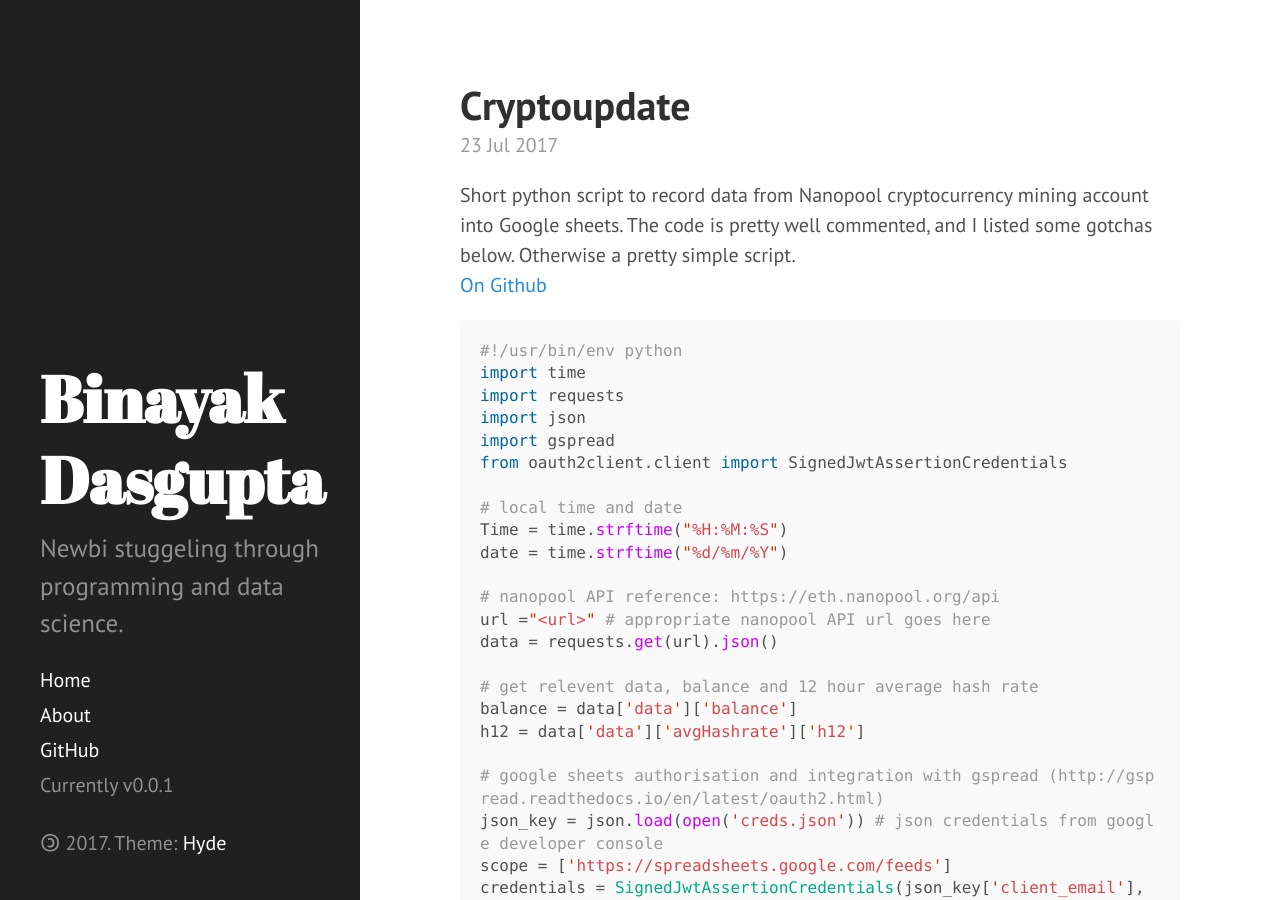
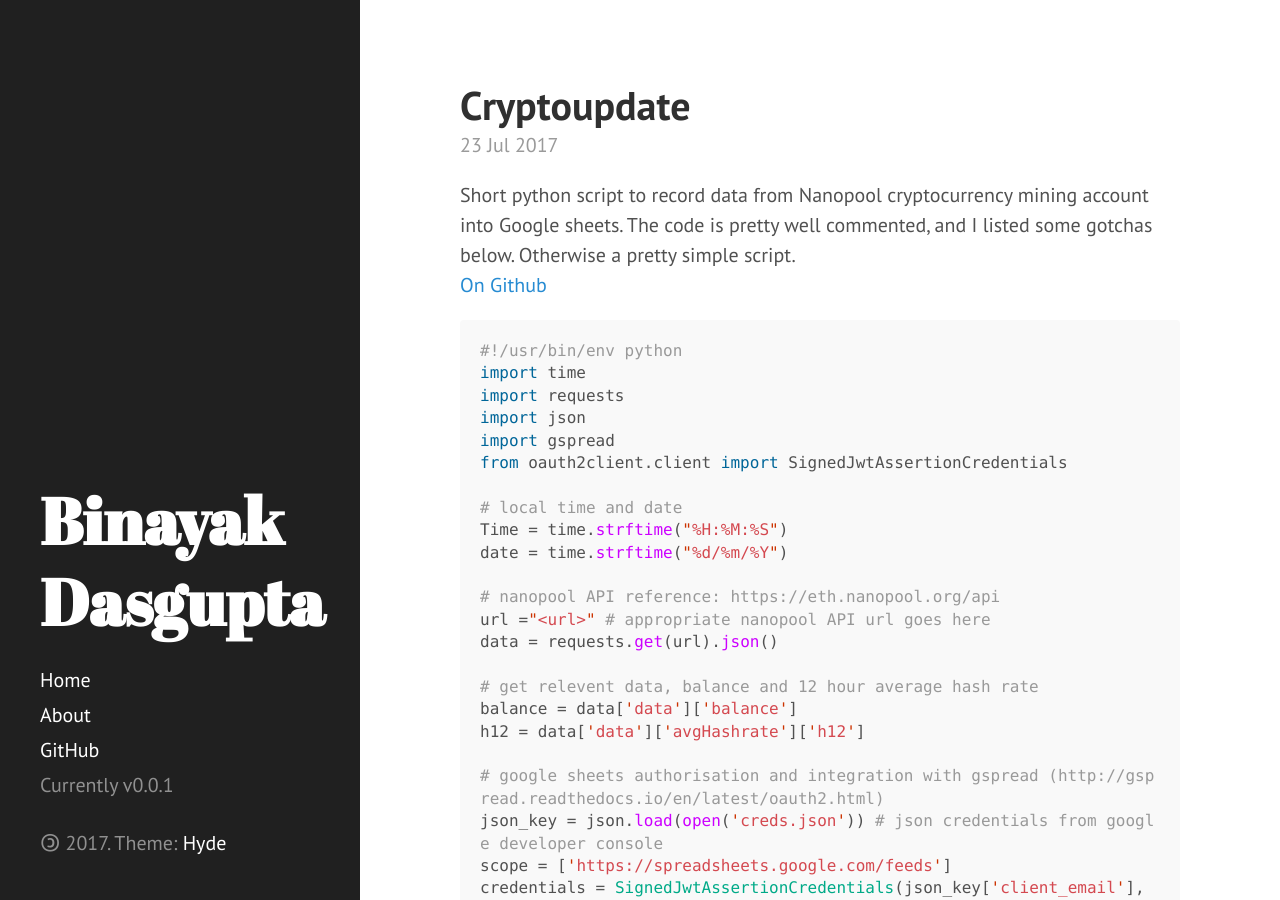
Before and after one commit to binayakd/binayakd.github.io, a Jekyll site: the page built from index.html, in a window 1280 px wide and 900 px high. Built offline with Jekyll 4.4.1, drawn with Linux system fonts in a browser that asks for light colours; the list of posts is cut into pages by our own code.

Commit message:
removed tagline and description
will be added later

```diff
--- a/_config.yml
+++ b/_config.yml
@@ -8,8 +8,8 @@ permalink:        pretty
 
 # Setup
 title:            Binayak Dasgupta
-tagline:          'Coder at work'
-description:      'Newbi stuggeling through programming and data science.'
+tagline:          ''
+description:      ''
 url:              https://binayakd.github.io/
 baseurl:          https://binayakd.github.io/
 
```
